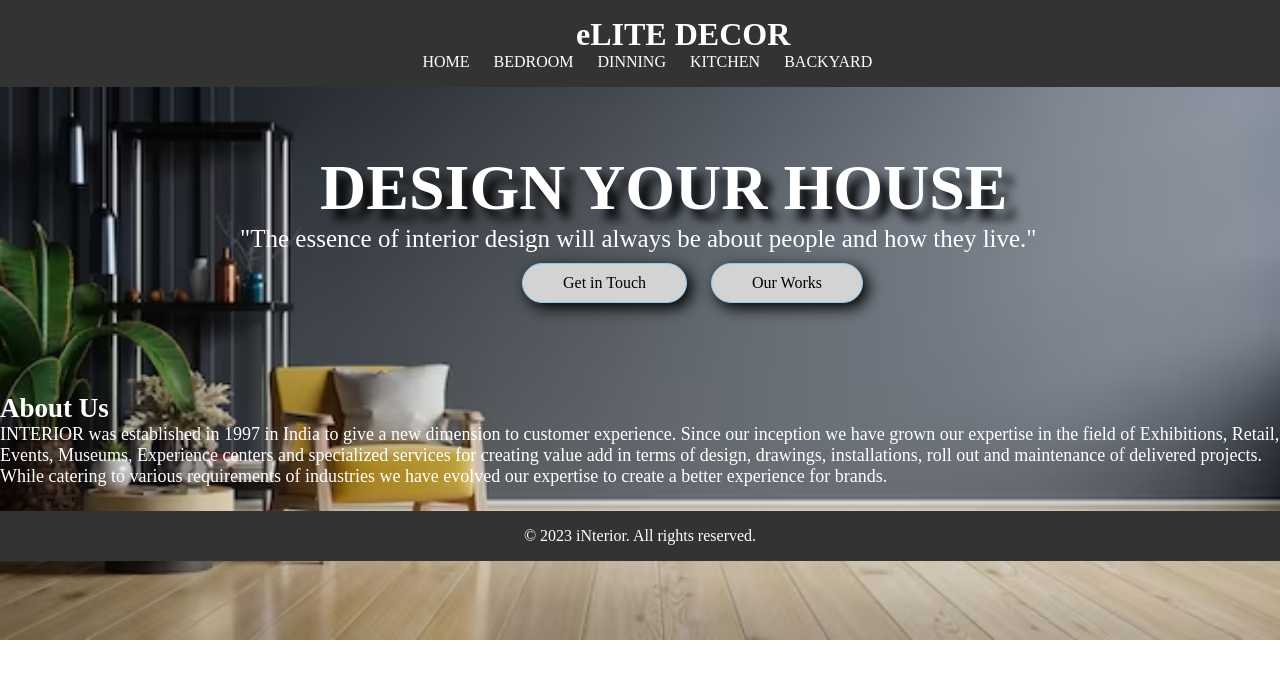
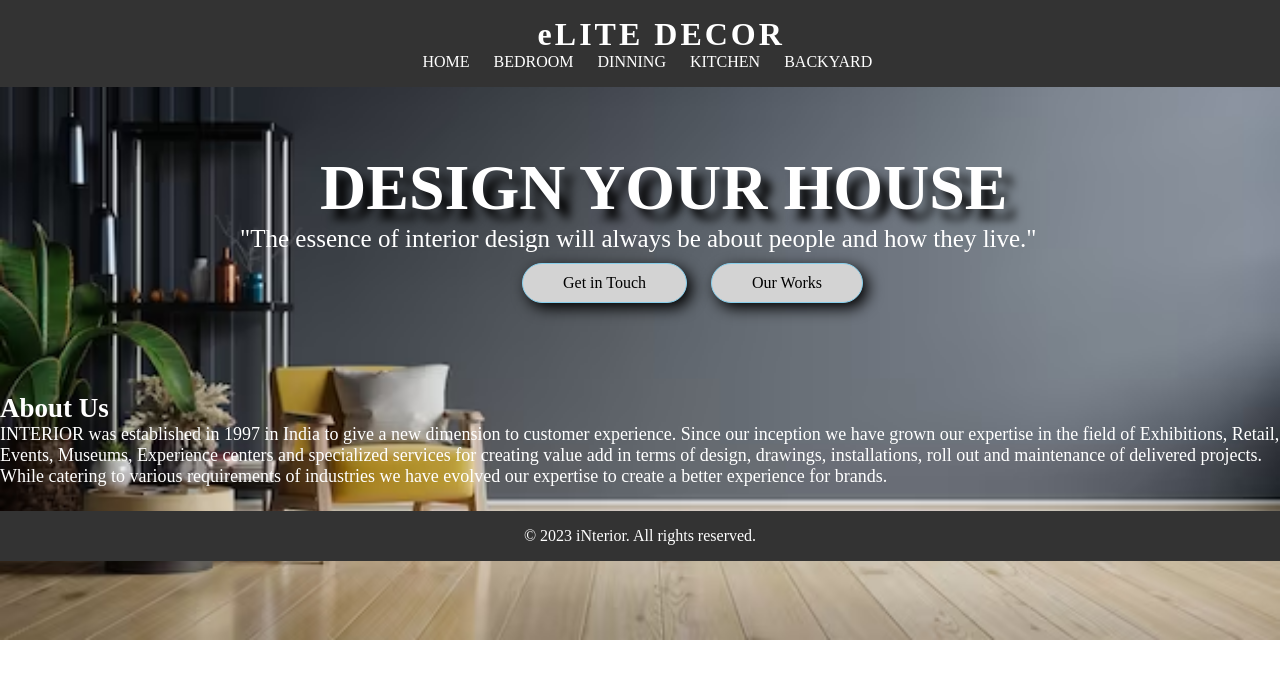
Before and after one commit to swathiselvam1999/CSS-Git, a plain HTML site: page index.html in a window 1280 px wide. Drawn offline with Linux system fonts and the light colour scheme; a web font is replaced by a local one.

Commit message:
Update style.css

```diff
--- a/style.css
+++ b/style.css
@@ -21,7 +21,8 @@ header {
 }
 
 header h1 {
-    margin-left: 45%;
+    margin-left: 42%;
+    letter-spacing: 3px;
 
 }
 
```
